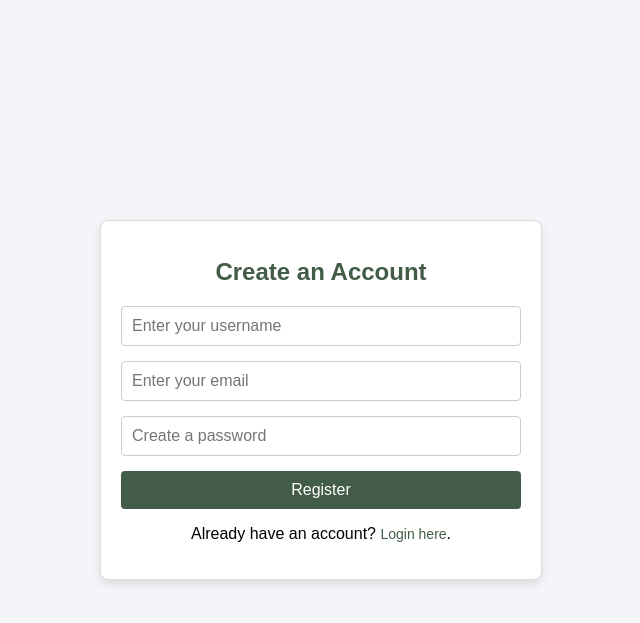
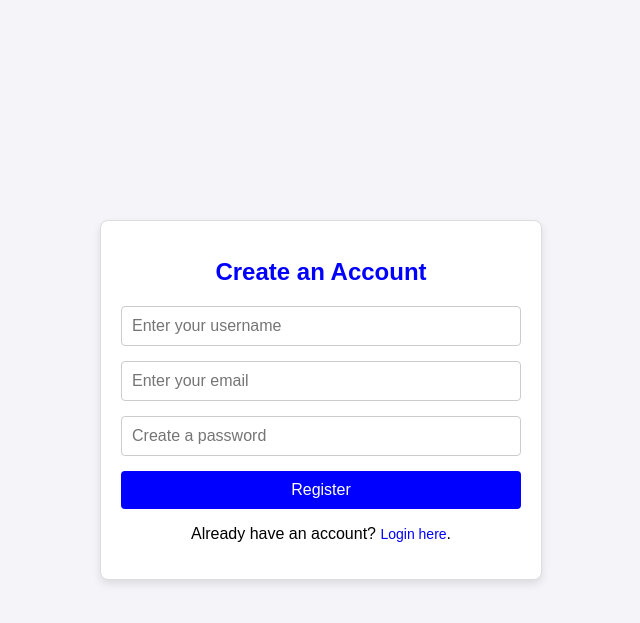
Before and after one commit to zerlyn02/Mobile-Programming-Assg3, a PHP site: page /mobileprog/src/register.html in a window 1280 px wide. Shown: the top 623 px of the page, without its empty margins (319-959 px from the left). Run offline with PHP 8.4, Linux system fonts and the light colour scheme.

Commit message:
Update main.css

```diff
--- a/src/css/main.css
+++ b/src/css/main.css
@@ -24,7 +24,7 @@
 h1 {
     font-size: 24px;
     margin-bottom: 20px;
-    color: #435c47; /* Matches your project's main color */
+    color: blue; /* Matches your project's main color */
     text-align: center;
 }
 
@@ -47,7 +47,7 @@
 }
 
 button {
-    background-color: #435c47; /* Matches your project's main color */
+    background-color: blue; /* Matches your project's main color */
     color: #fff;
     font-size: 16px;
     padding: 10px;
@@ -58,7 +58,7 @@
 }
 
 button:hover {
-    background-color: #3a503e; /* Slightly darker shade for hover effect */
+    background-color: lightblue; /* Slightly darker shade for hover effect */
 }
 
 /* Link Styles */
@@ -68,7 +68,7 @@
 }
 
 .links a {
-    color: #435c47; /* Matches your project's main color */
+    color: blue; /* Matches your project's main color */
     text-decoration: none;
     font-size: 14px;
 }
```
